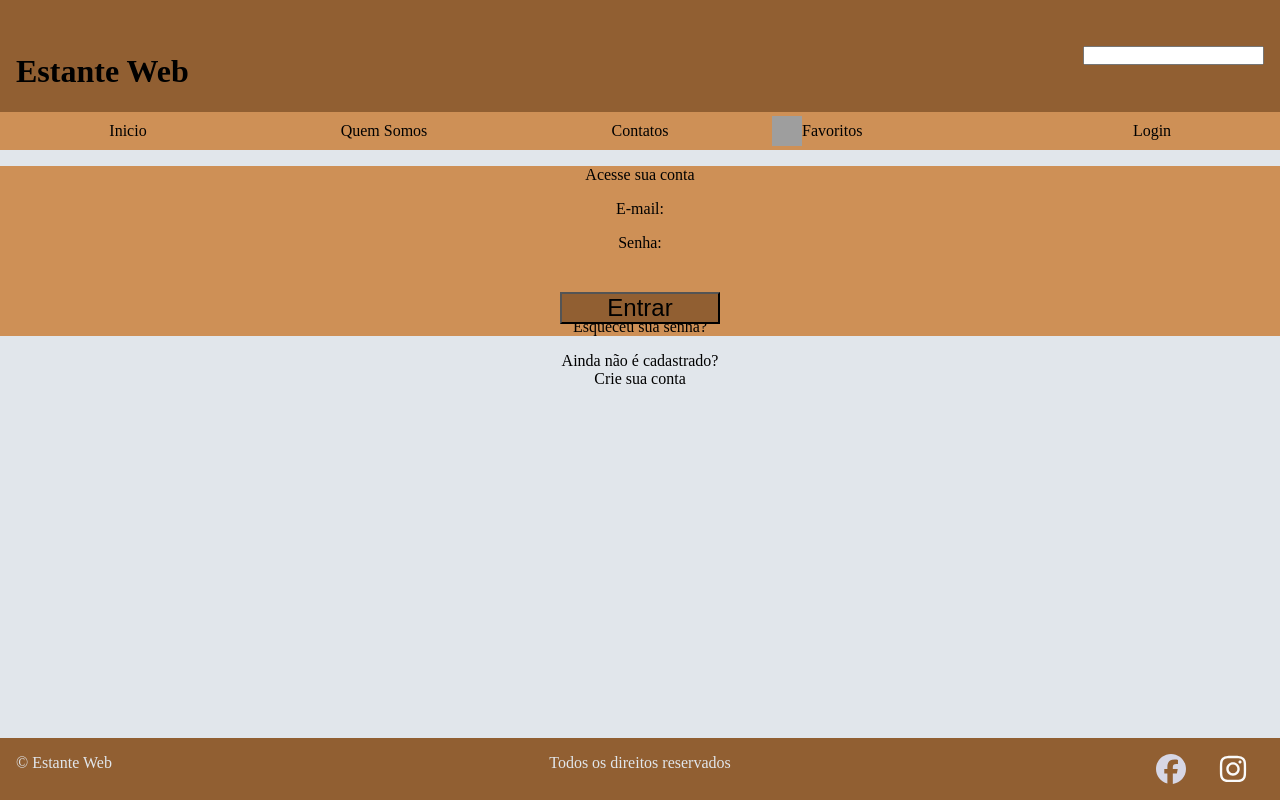
After one commit to neresr0d/banco, a PHP site: page /views/acesso-conta.php in a window 1280 px wide. The commit adds this page. Run offline with PHP 8.4, Linux system fonts and the light colour scheme; grey boxes are pictures that could not be loaded.

Commit message:
mpi, página de acesso a conta

```diff
--- a/css/style.css
+++ b/css/style.css
@@ -17,14 +17,17 @@ calcula automaticamente as larguras considerando: conteúdo, bordas, margens e p
     padding: 0;
     box-sizing: border-box;
 }
+
 /* seleciona o header
 coloca a cor de fundo
 e un espaçamento interno */
 
-header, footer {
+header,
+footer {
     background-color: var(--primaria);
     padding: 1rem;
 }
+
 /* seleciona o nav
 seleciona o header e o footer
 coloca a cor de fundo
@@ -54,6 +57,7 @@ nav a {
     color: var(--preto);
     cursor: pointer;
 }
+
 /* qualquer item com essa classe
 muda o display para flex
 coloca o espaço vazio da horizontal no meio dos elementos
@@ -69,6 +73,10 @@ body {
     display: flex;
     flex-direction: column;
     min-height: 100vh;
+    overflow: hidden;
+    padding: 0;
+    margin: 0;
+
 
 }
 
@@ -82,6 +90,7 @@ main {
 
 
 }
+
 #index {
     background-image: url("../imgs/WhatsApp\ Image\ 2024-06-27\ at\ 19.48.04.jpeg");
     background-repeat: no-repeat;
@@ -117,39 +126,45 @@ footer {
     margin: 0 1rem;
 }
 
-.titulo h1 {
-
-    display: grid;
-    text-align: center;
-    background-color: #915f32;
-    padding: 0.5rem;
-    width: 550px;
-    margin-bottom: 0;
-    margin: 150px;
-    margin-top: 1.5rem;
-    justify-content: center;
-    margin-left: 40rem;
-}
-
-
-
-
-
-.texto {
-    text-align: center;
-    margin-top: 2.5rem;
-    margin: auto;
-    position: center;
+.quem-somos{
 
 }
 
-.desenvolvido {
+.quem-somos h1{
+    background-color: #915f32;
+    padding: 5px;
+    margin-top: 30px;
+
+}
+
+.quem-somos h2{
+    margin-top: 50px;
+}
+
+.quem-somos h4{
+    margin-top: 150px;
     text-align: center;
-    font-size: medium;
-    position: center;
-    margin-top: 13rem;
-    color: black;
+}
 
+.user{
+    display: flex;
+    align-items: center;
+}
+
+.desenvolvido{
+    align-items: center;
+
+}
+
+.acesso{
+    background-color: #ce9056;
+    text-align: center;
+
+
+}
+
+.cria-conta{
+    text-align: center;
 }
 
 .contatos_a {
@@ -169,7 +184,7 @@ footer {
 }
 
 .indexctt {
-    background-color:#e1e6eb;
+    background-color: #e1e6eb;
     background-repeat: no-repeat;
     background-position: center center;
     background-size: 100% 100%;
@@ -180,7 +195,7 @@ footer {
     position: center;
     align-items: center;
     display: flex;
-    background-color:#915f32;
+    background-color: #915f32;
     justify-content: space-between;
 
 
@@ -201,7 +216,8 @@ footer {
 }
 
 
-h1{ text-align: center;
+h1 {
+    text-align: center;
     position: relative;
     top: 1REM;
 }
@@ -224,7 +240,7 @@ h1{ text-align: center;
 
 }
 
-.cadastrado{
+.cadastrado {
     text-align: right 1rem;
     position: relative;
     top: 9rem;
@@ -238,7 +254,10 @@ h1{ text-align: center;
 
 
 
-#perfil,#senha,#name,#email{
+#perfil,
+#senha,
+#name,
+#email {
     text-align: left;
     position: relative;
     left: 1rem;
@@ -251,15 +270,20 @@ h1{ text-align: center;
 }
 
 
-   input[type="email"], input[type="password"] , input[type="text"], input[type="file"]{
+input[type="email"],
+input[type="password"],
+input[type="text"],
+input[type="file"] {
     position: relative;
     left: 1rem;
-    width:18rem;
+    width: 18rem;
     padding: 8px 10px;
     font-size: 16px;
     border: 1px solid #ccc;
-    border-radius: 4px;}
-    button{
+    border-radius: 4px;
+}
+
+button {
     font-size: 1.5rem;
     position: relative;
     align-content: center;
@@ -269,10 +293,10 @@ h1{ text-align: center;
 
 }
 
-.Esqueceu_senha{
+.Esqueceu_senha {
     text-align: center;
     position: relative;
-    top:5rem;
+    top: 5rem;
 
 }
 
@@ -295,21 +319,24 @@ h1{ text-align: center;
     text-align: start;
 }
 
-footer{
+footer {
     display: grid;
-    grid-template-columns: repeat(3,1fr);
-    text-align:center;
+    grid-template-columns: repeat(3, 1fr);
+    text-align: center;
 
 }
-.rede_social{
+
+.rede_social {
     position: relative;
     left: 1rem;
 
 }
 
 
-.icon_facebook,.ICONE_insta,.TELEFONE {
-    background-color:  var(--primaria);
+.icon_facebook,
+.ICONE_insta,
+.TELEFONE {
+    background-color: var(--primaria);
     height: 10vh;
     width: 10vh;
     position: relative;
@@ -320,16 +347,20 @@ footer{
     align-items: center;
     border-radius: 4rem;
 }
-.icon_facebook a,.ICONE_insta a,.TELEFONE a{
+
+.icon_facebook a,
+.ICONE_insta a,
+.TELEFONE a {
     text-decoration: none;
     color: var(--preto);
     cursor: pointer;
     color: black;
 }
-    H2{
+
+H2 {
     text-align: center;
     font-size: 3REM;
-        text-decoration:solid;
+    text-decoration: solid;
     color: black;
 }
 
@@ -345,22 +376,23 @@ footer{
     margin-top: 10rem;
 }
 
-    .borda_das_categorias{
+.borda_das_categorias {
     position: relative;
     width: 20rem;
     height: 27rem;
-        border-radius: 1rem ;
+    border-radius: 1rem;
     top: 3rem;
     background-color: var(--secuntaria);
 }
 
 
 
-    a{
+a {
     text-decoration: none;
     color: var(--preto);
 }
-    .categoria1{
+
+.categoria1 {
     background-color: var(--quartenaria);
     text-align: center;
     border-radius: 0.5rem;
@@ -372,7 +404,8 @@ footer{
     top: 4rem;
 
 }
-    @media screen and (max-width:900px){
+
+@media screen and (max-width:900px) {
 
     nav {
         background-color: var(--secuntaria);
@@ -386,6 +419,7 @@ footer{
         font-style: normal;
         font-size: 1rem;
     }
+
     .borda_login {
         border: solid rgb(7, 7, 7) 0.1rem;
         border-radius: 2rem;
@@ -400,21 +434,25 @@ footer{
         background-color: var(--secuntaria);
         font-family: Arial, Helvetica, sans-serif;
     }
-       input[type="file"] ,input[type="text"], input[type="email"] , input[type="password"]
-        {
+
+    input[type="file"],
+    input[type="text"],
+    input[type="email"],
+    input[type="password"] {
         position: relative;
         left: 0.4rem;
-            width:15rem;
+        width: 15rem;
         padding: 10px 10px;
         font-size: 16px;
         border: 1px solid #ccc;
         border-radius: 4px;
     }
-            button{
+
+    button {
         font-size: 1rem;
         position: relative;
         align-content: center;
-            top:0.8rem;
+        top: 0.8rem;
         width: 10rem;
         background-color: var(--primaria);
     }
--- a/index.php
+++ b/index.php
@@ -5,7 +5,7 @@
     <meta name="viewport" content="width=device-width, initial-scale=1.0">
     <title>Estante Web</title>
 
-    <link rel="stylesheet" href="css/style.css">
+    <link rel="stylesheet" href="/estante_web/banco/css/style.css">
 </head>
 <body>
     <header>
--- /dev/null
+++ b/views/acesso-conta.php
@@ -0,0 +1,95 @@
+<!DOCTYPE html>
+<html lang="pt-BR">
+
+<head>
+    <meta charset="UTF-8">
+    <meta name="viewport" content="width=device-width, initial-scale=1.0">
+    <title>Estante Web</title>
+
+    <link rel="stylesheet" href="/estante_web/banco/css/style.css">
+</head>
+
+<body>
+    <header>
+        <div class="logo-busca">
+
+            <h1>Estante Web</h1>
+
+            <form action="">
+                <input type="search" name="busca" id="busca">
+            </form>
+        </div>
+
+    </header>
+
+    <nav>
+        <a href="">Inicio</a>
+        <a href="../index.html">Quem Somos</a>
+        <a href="contatos.html">Contatos</a>
+        <a href="favoritos.html" class="alinhar">
+            <img src="../imgs/star.png.png" alt="" width="30px" height="30px">
+            Favoritos
+        </a>
+        <a href="login.html">Login</a>
+
+    </nav>
+
+    <main>
+        <div class="acesso">
+            <div>
+                <p>Acesse sua conta</p>
+            </div>
+
+            <div>
+                <p>E-mail:</p>
+            </div>
+
+            <div>
+                <p>Senha:</p>
+            </div>
+
+            <div>
+                <button>Entrar</button>
+            </div>
+
+            <br>
+
+
+            <div>
+                <a href="">Esqueceu sua senha?</a>
+            </div>
+
+
+
+
+        </div>
+
+        <div>
+            <p class="cria-conta">Ainda não é cadastrado?<br>Crie sua conta</p>
+        </div>
+
+    </main>
+
+
+
+
+
+    <footer>
+        <div id="copy">
+            &copy; Estante Web
+        </div>
+
+        <div>
+            Todos os direitos reservados
+        </div>
+
+        <div class="img-fim">
+            <img src="../imgs/facebook.svg" alt="" width="30px" height="30px">
+            <img src="..//imgs/instagram.svg" alt="" width="30px" height="30px">
+        </div>
+
+    </footer>
+
+</body>
+
+</html>
--- a/views/contatos.php
+++ b/views/contatos.php
@@ -5,7 +5,7 @@
     <meta name="viewport" content="width=device-width, initial-scale=1.0">
     <title>Estante Web</title>
 
-    <link rel="stylesheet" href="..//css/style.css">
+    <link rel="stylesheet" href="/estante_web/banco/css/style.css">
 
 </head>
 <body>
```
Also changed, not shown: views/quem_somos.php (+13 -27 lines), cadastro.php (renamed from views/cadastro.php), categorias.php (renamed from views/categorias.php). Lines whose indentation alone changed are shown as unchanged.
